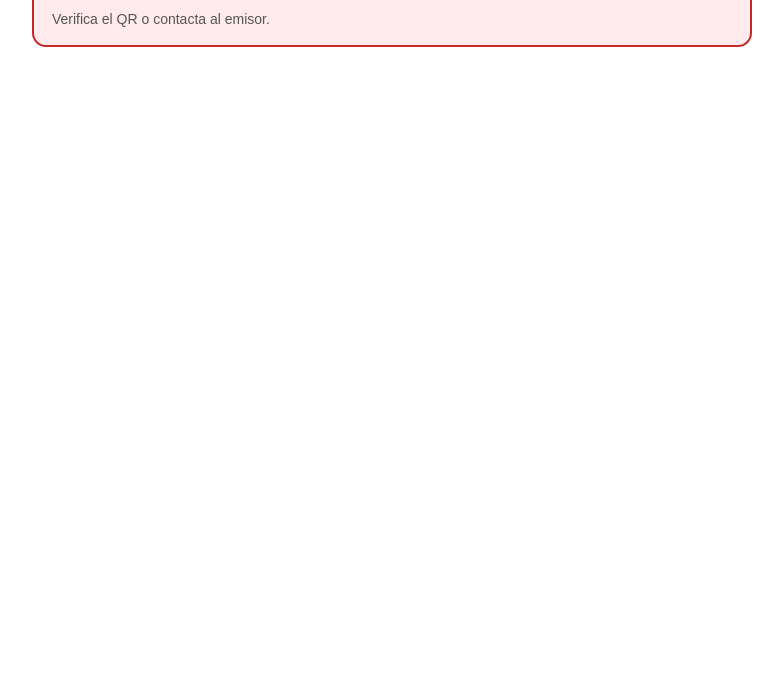
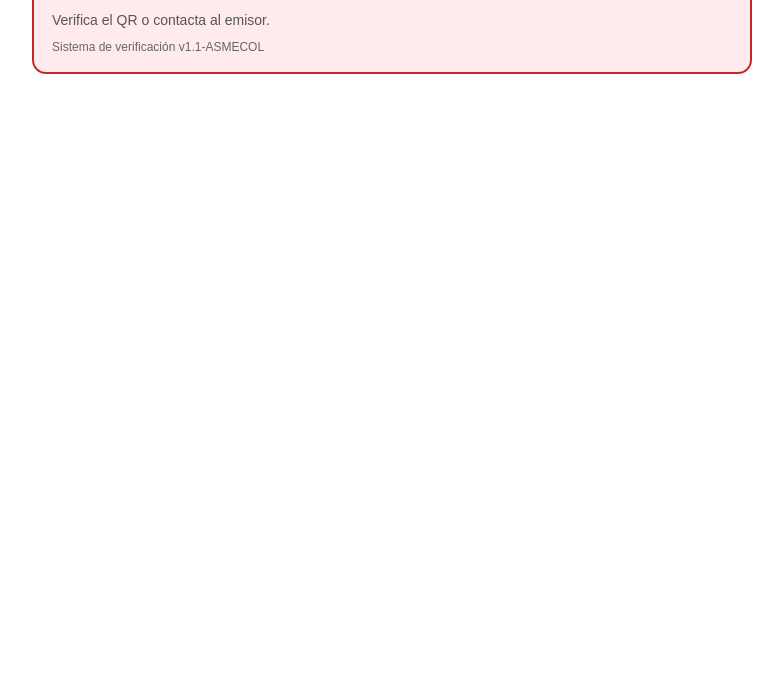
Before and after one commit to NOXIA-SAS/Certificados-ASMECOL, a plain HTML site: page index.html in a window 1280 px wide. Shown: the part 111-800 px from the top of the page, without its empty margins (248-1031 px from the left). Drawn offline with Linux system fonts and the light colour scheme.

Commit message:
Enhance styling and update script configuration

```diff
--- a/index.html
+++ b/index.html
@@ -12,8 +12,9 @@
     h1 { margin: 0 0 10px; }
     .row { margin: 8px 0; }
     .label { font-weight: bold; }
-    .small { color:#555; font-size: 14px; margin-top: 14px; }
-    .btn { display:inline-block; margin-top:12px; padding:10px 14px; border-radius:10px; text-decoration:none; border:1px solid #333; }
+    .small { color:#555; font-size: 14px; margin-top: 14px; line-height: 1.35; }
+    .btn { display:inline-block; margin-top:12px; padding:10px 14px; border-radius:10px; text-decoration:none; border:1px solid #333; color:#111; }
+    .muted { color:#666; font-size: 12px; margin-top: 10px; }
   </style>
 </head>
 <body>
@@ -21,25 +22,38 @@
   <div id="box"></div>
 
   <script>
-    // 1) Cambia esto por tu nombre/empresa
-    const EMISOR = "ASMECOL";
+    // ====== CONFIGURACIÓN ======
+    const VERSION = "v1.1-ASMECOL";  // <- si cambias esto y lo ves en la página, ya cargó lo nuevo
 
-    // 2) Aquí registro certificados (solo copias una línea por certificado)
-    //    Si tienes el PDF en Drive/Dropbox/link público, lo pones en "pdf"
+    // Emisor por defecto:
+    const EMISOR_DEFAULT = "ASMECOL";
+
+    // Certificados registrados:
     const CERTS = {
       "CERT-2026-001": { nombre: "Juan Pérez", doc: "CC *****123", fecha: "2026-01-27", estado: "VÁLIDO", pdf: "" },
       "CERT-2026-002": { nombre: "María Gómez", doc: "CC *****456", fecha: "2026-01-27", estado: "VÁLIDO", pdf: "" }
     };
 
-    // 3) Toma el ID desde el link: ?id=CERT-2026-001
+    // ====== LECTURA DE PARÁMETROS ======
     const params = new URLSearchParams(location.search);
+
+    // ID desde el link: ?id=CERT-2026-001
     const id = (params.get("id") || "").trim().toUpperCase();
+
+    // Emisor opcional desde el link: ?emisor=ASMECOL
+    // (Si no lo envías, usa EMISOR_DEFAULT)
+    const emisorParam = (params.get("emisor") || "").trim();
+    const EMISOR = emisorParam || EMISOR_DEFAULT;
 
     const box = document.getElementById("box");
 
+    // ====== RENDER ======
     if (id && CERTS[id] && CERTS[id].estado === "VÁLIDO") {
       const c = CERTS[id];
-      const pdfBtn = c.pdf ? `<a class="btn" href="${c.pdf}" target="_blank" rel="noopener">Ver PDF</a>` : "";
+      const pdfBtn = c.pdf
+        ? `<a class="btn" href="${c.pdf}" target="_blank" rel="noopener">Ver PDF</a>`
+        : "";
+
       box.innerHTML = `
         <div class="card ok">
           <h1>✅ CERTIFICADO VÁLIDO</h1>
@@ -51,6 +65,7 @@
           <div class="row"><span class="label">Estado:</span> ${c.estado}</div>
           ${pdfBtn}
           <div class="small">Si este código no aparece como válido en esta página, el certificado no es auténtico.</div>
+          <div class="muted">Sistema de verificación ${VERSION}</div>
         </div>
       `;
     } else {
@@ -59,6 +74,7 @@
           <h1>❌ CERTIFICADO NO ENCONTRADO</h1>
           <div class="row">Código consultado: <b>${id || "(sin código)"}</b></div>
           <div class="small">Verifica el QR o contacta al emisor.</div>
+          <div class="muted">Sistema de verificación ${VERSION}</div>
         </div>
       `;
     }
```
